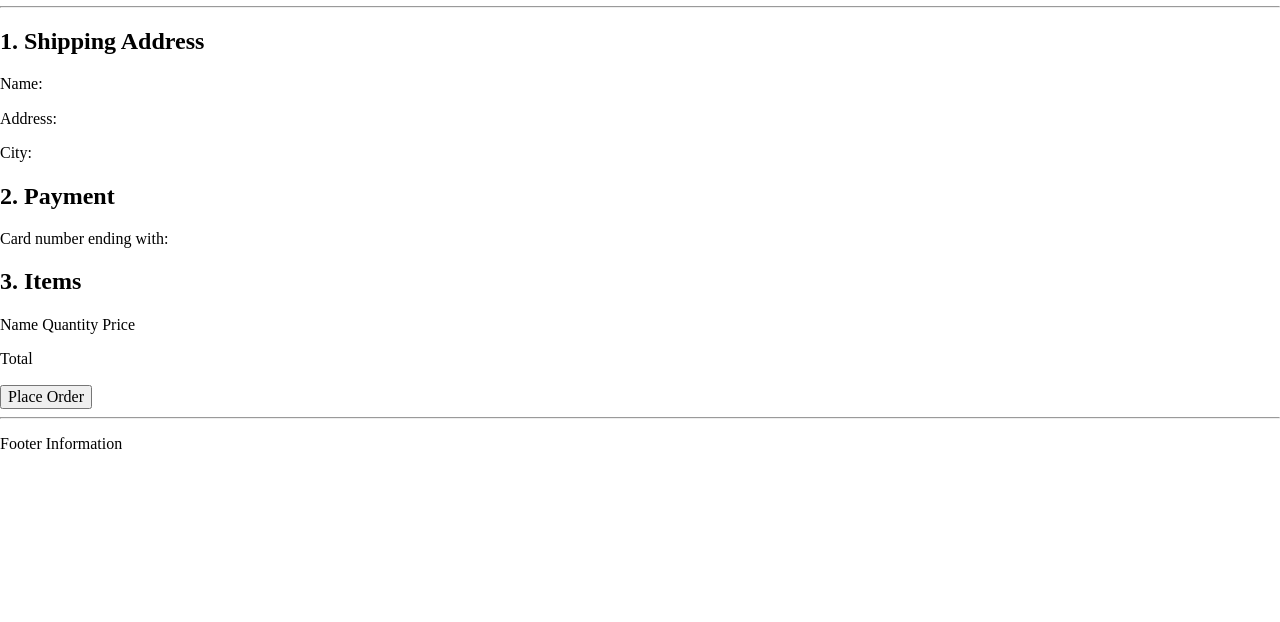
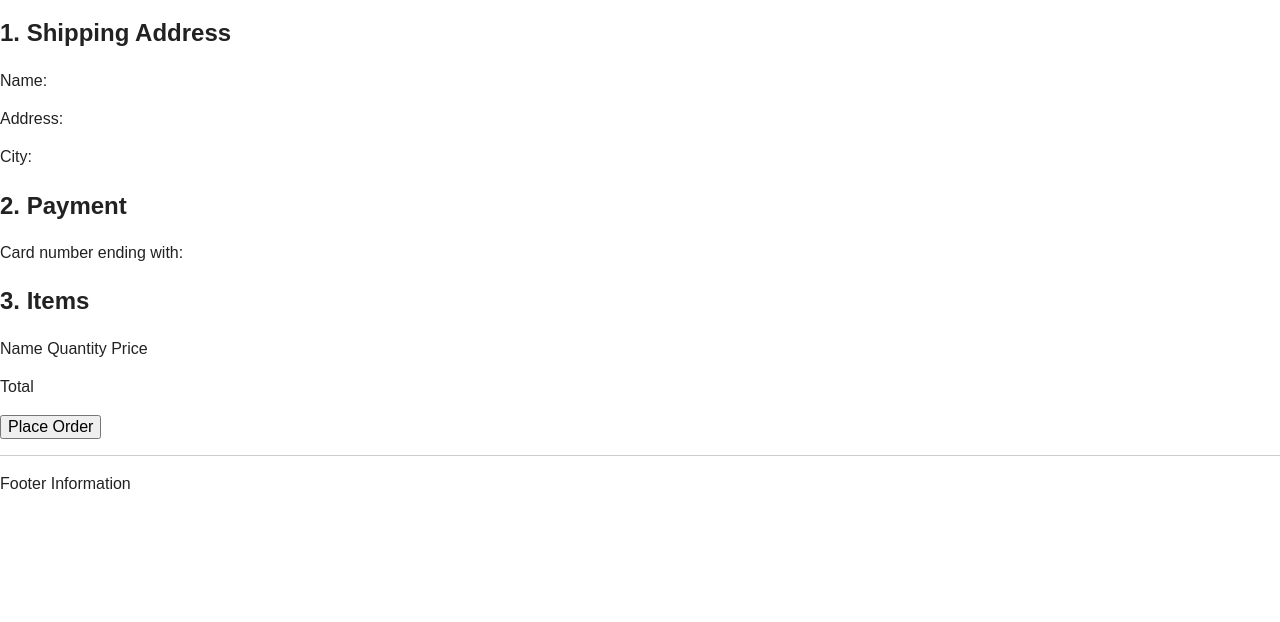
Before and after one commit to BranJun/EcommerceProject, a plain HTML site: page checkout.html in a window 1280 px wide. Shown: the part 178-800 px from the top of the page. Drawn offline with Linux system fonts and the light colour scheme; a script that the page names is missing; files whose address does not match are found by name.

Commit message:
Fixed link typo

```diff
--- a/checkout.html
+++ b/checkout.html
@@ -17,7 +17,7 @@
   <!-- Place favicon.ico in the root directory -->
 
   <link rel="stylesheet" href="css/normalize.css">
-  <link rel="stylesheet" href="css/main.css">
+  <link rel="stylesheet" href="css/checkout.css">
 
   <meta name="theme-color" content="#fafafa">
 </head>
```
